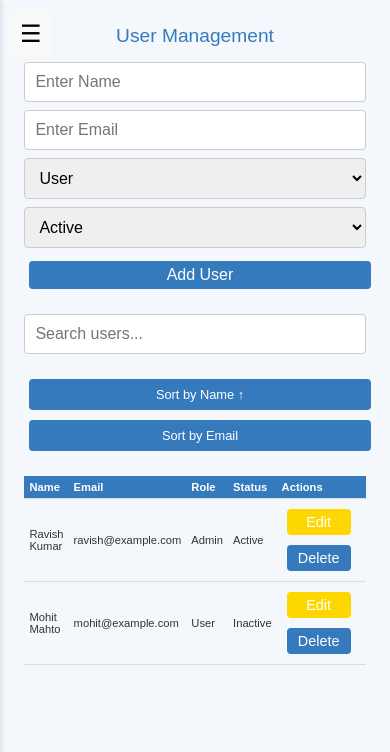
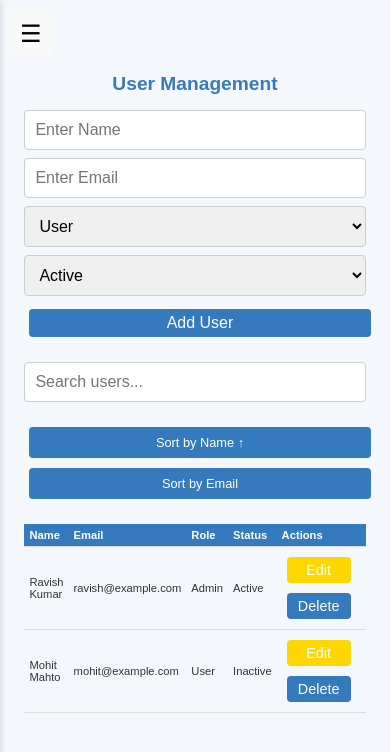
Before and after one commit to tropnicates/rbac_app, a React (Create React App) app: page /users in a window 390 px wide. Shown: the top 752 px of the page. Built offline with nearby package versions, Linux system fonts and the light colour scheme.

Commit message:
css modified

```diff
--- a/src/assets/styles/Roles.css
+++ b/src/assets/styles/Roles.css
@@ -60,8 +60,6 @@
 .btn-submit:hover {
   background-color: #357ABD;
 }
-
-
 
 .role-table {
   width: 100%;
@@ -202,13 +200,12 @@
     display: flex;
     flex-direction: row;
     align-items: center;
-    gap: 5px;
+    gap: 20px;
     justify-content: space-around;
-    padding: 5px;
+    padding: 10px;
   }
   .role-form{
     gap: 10px;
-
   }
 
   .btn-submit {
--- a/src/assets/styles/users.css
+++ b/src/assets/styles/users.css
@@ -17,13 +17,9 @@ body {
   box-sizing: border-box;
 }
 
-.user {
-  margin: 20px auto;
-  padding: 20px;
-}
-
 .usermanagement {
   font-size: 1.8rem;
+  font-weight: bold;
   margin-bottom: 20px;
   text-align: center;
   color: #357ABD;
@@ -157,6 +153,8 @@ body {
     font-size: 1.5rem;
     text-align: center;
     margin-bottom: 15px;
+    margin-top: 3rem;
+
   }
 
   .user-form {
@@ -223,6 +221,7 @@ body {
 
   .usermanagement {
     font-size: 1.2rem;
+    margin-top: 3rem;
   }
 
   .user-form {
```
